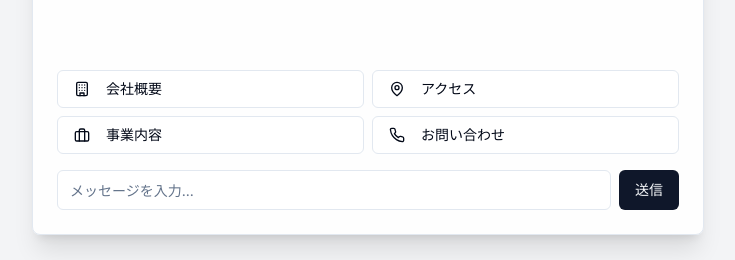
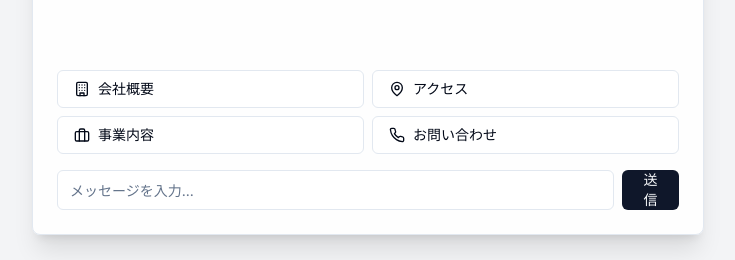
Before and after one commit to ogawow/hp, a Next.js app: page / in a window 1280 px wide. Shown: the part 528-788 px from the top of the page, without its empty margins (272-1007 px from the left). Built offline with nearby package versions, Linux system fonts and the light colour scheme.

Commit message:
Create button.tsx

```diff
--- /dev/null
+++ b/components/ui/button.tsx
@@ -0,0 +1,55 @@
+import * as React from "react"
+import { Slot } from "@radix-ui/react-slot"
+import { cva, type VariantProps } from "class-variance-authority"
+import { cn } from "@/lib/utils"
+
+const buttonVariants = cva(
+  "inline-flex items-center justify-center rounded-md text-sm font-medium ring-offset-background transition-colors focus-visible:outline-none focus-visible:ring-2 focus-visible:ring-ring focus-visible:ring-offset-2 disabled:pointer-events-none disabled:opacity-50",
+  {
+    variants: {
+      variant: {
+        default: "bg-primary text-primary-foreground hover:bg-primary/90",
+        destructive:
+          "bg-destructive text-destructive-foreground hover:bg-destructive/90",
+        outline:
+          "border border-input bg-background hover:bg-accent hover:text-accent-foreground",
+        secondary:
+          "bg-secondary text-secondary-foreground hover:bg-secondary/80",
+        ghost: "hover:bg-accent hover:text-accent-foreground",
+        link: "text-primary underline-offset-4 hover:underline",
+      },
+      size: {
+        default: "h-10 px-4 py-2",
+        sm: "h-9 rounded-md px-3",
+        lg: "h-11 rounded-md px-8",
+        icon: "h-10 w-10",
+      },
+    },
+    defaultVariants: {
+      variant: "default",
+      size: "default",
+    },
+  }
+)
+
+export interface ButtonProps
+  extends React.ButtonHTMLAttributes<HTMLButtonElement>,
+    VariantProps<typeof buttonVariants> {
+  asChild?: boolean
+}
+
+const Button = React.forwardRef<HTMLButtonElement, ButtonProps>(
+  ({ className, variant, size, asChild = false, ...props }, ref) => {
+    const Comp = asChild ? Slot : "button"
+    return (
+      <Comp
+        className={cn(buttonVariants({ variant, size, className }))}
+        ref={ref}
+        {...props}
+      />
+    )
+  }
+)
+Button.displayName = "Button"
+
+export { Button, buttonVariants }
```
